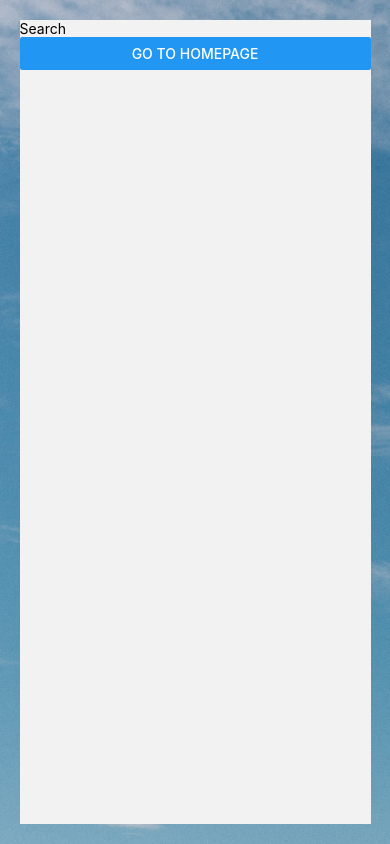
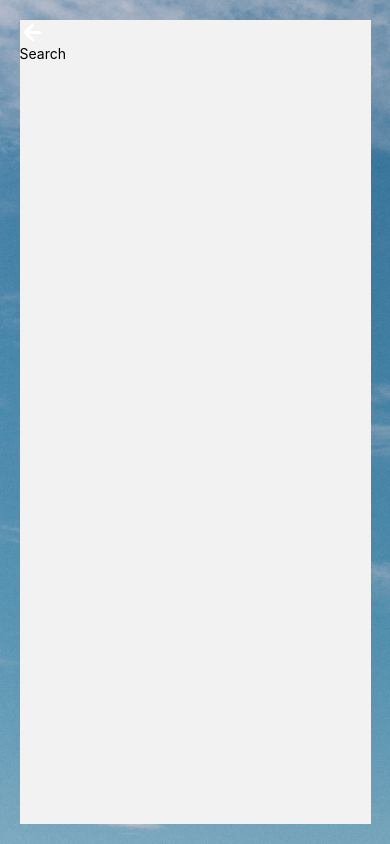
Before and after one commit to WilczekCK/RNative_Weatherapp, a React Native app: screen /Search in a window 390 px wide. Built offline with nearby package versions, Linux system fonts and the light colour scheme.

Commit message:
added rest routes for header

```diff
--- a/components/Header.jsx
+++ b/components/Header.jsx
@@ -24,11 +24,23 @@ function Header(props) {
             )}
 
             {actualRoute == 'Search' && (
-                <></>
+                <>
+                    <Icon
+                        name="arrowLeftBold"
+                        link="Home"
+                        navigation={navigation}
+                    />
+                </>
             )}
 
             {actualRoute == 'Settings' && (
-                <></>
+                <>
+                    <Icon
+                        name="arrowLeftBold"
+                        link="Home"
+                        navigation={navigation}
+                    />
+                </>
             )}
        </View>
     );
--- a/views/Search.jsx
+++ b/views/Search.jsx
@@ -1,15 +1,11 @@
 import { Text, Button } from 'react-native';
+import Header from '../components/Header';
 
 const Search = ({navigation}) => {
     return (
         <>
+        <Header actualRoute="Search" navigation={navigation} />
         <Text>Search</Text>
-        <Button
-            title="Go to homepage"
-            onPress={() =>
-                navigation.navigate('Home')
-            }
-        />
       </>
     );
 };
--- a/views/Settings.jsx
+++ b/views/Settings.jsx
@@ -1,15 +1,10 @@
 import { Text, Button } from 'react-native';
-
+import Header from '../components/Header';
 const Settings = ({navigation}) => {
     return (
         <>
+        <Header actualRoute="Settings" navigation={navigation} />
         <Text>Settings</Text>
-        <Button
-            title="Go to home"
-            onPress={() =>
-                navigation.navigate('Home')
-            }
-        />
       </>
     );
 };
```
